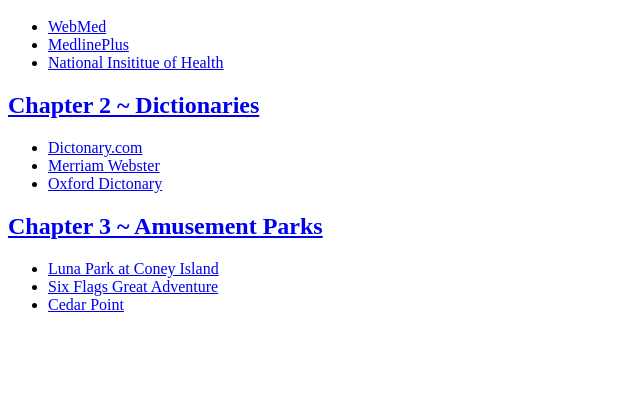
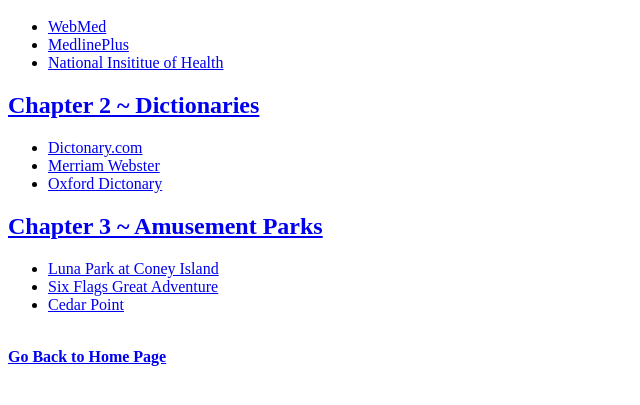
Before and after one commit to Jauneld/linksReview, a plain HTML site: page toc.html in a window 1280 px wide. Shown: the part 95-500 px from the top of the page, without its empty margins (0-640 px from the left). Drawn offline with Linux system fonts and the light colour scheme.

Commit message:
Update toc.html

```diff
--- a/toc.html
+++ b/toc.html
@@ -23,5 +23,7 @@
 			<li><a href="https://www.sixflags.com/greatadventure/" target="_blank">Six Flags Great Adventure</a></li>
 			<li><a href="https://www.cedarpoint.com/" target="_blank">Cedar Point</a></li>
 		</ul>
+		<br>
+		<b><a href="toc.html">Go Back to Home Page</a></b>
 	</body>
 </html>
```
